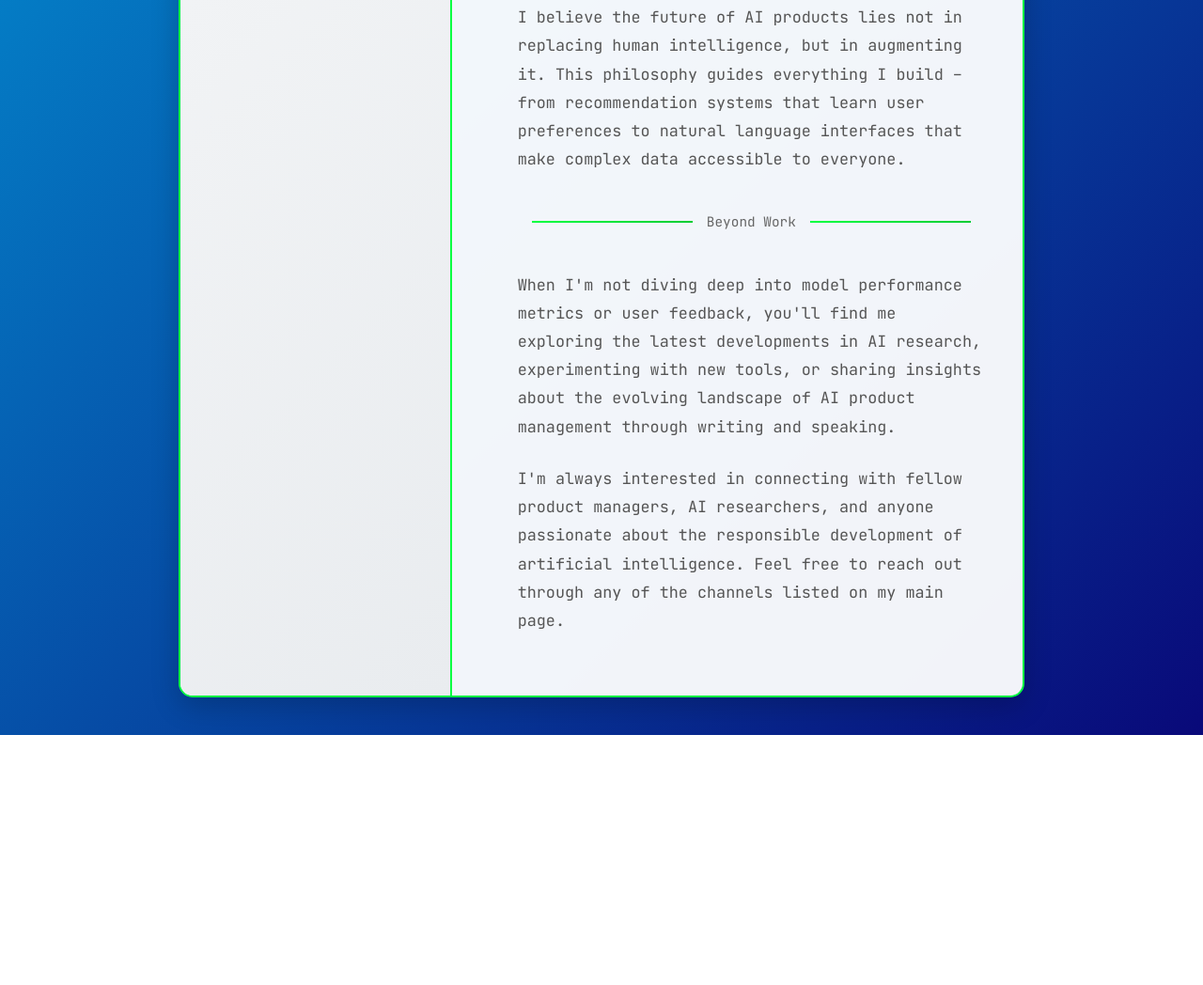
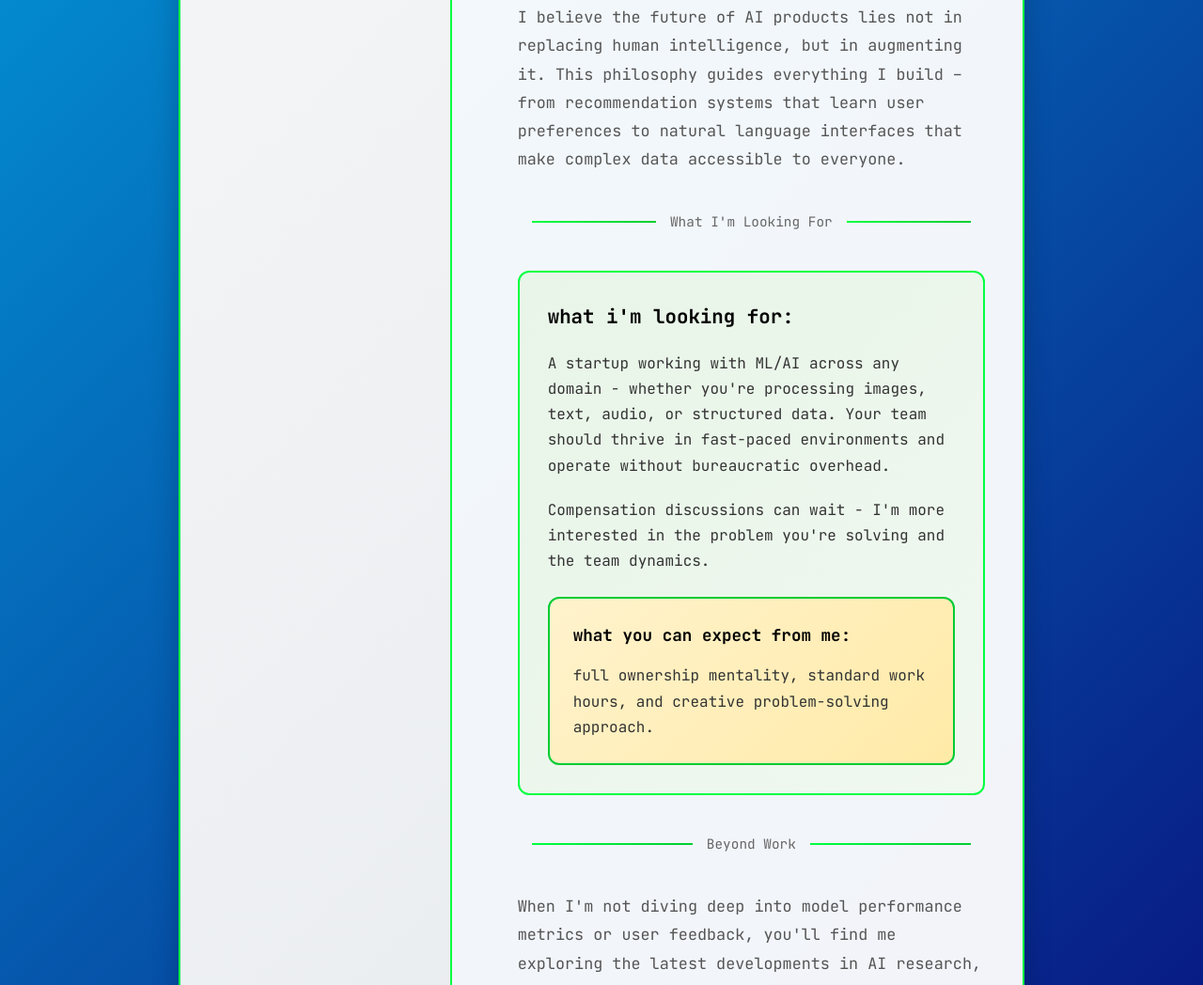
Before and after one commit to VijayaRamesh1/vijayramesh, a plain HTML site: page about.html in a window 1280 px wide. Shown: the part 1576-2624 px from the top of the page at 94% size. Before the commit the page ends 2358 px from the top, so only its background shows below. Drawn offline with Linux system fonts and the light colour scheme.

Commit message:
✨ Add "what I'm looking for" section to about page with improved ML/AI startup description
- Added new "What I'm Looking For" section with improved line about ML/AI across domains
- Included clear expectations about compensation and team dynamics
- Added styled subsection for "what you can expect from me"
- Used Option 1 (Direct & Clear) format with the enhanced ML/AI domain description
- Maintained original green design theme and responsive layout

```diff
--- a/about.html
+++ b/about.html
@@ -233,6 +233,50 @@
             margin: 0 15px;
         }
 
+        /* Looking For Section */
+        .looking-for-section {
+            background: linear-gradient(135deg, #e8f5e8, #f0f8f0);
+            border: 2px solid #00ff41;
+            border-radius: 12px;
+            padding: 30px;
+            margin: 40px 0;
+        }
+
+        .looking-for-title {
+            font-size: 1.3rem;
+            font-weight: 700;
+            color: #000;
+            margin-bottom: 20px;
+            text-transform: lowercase;
+        }
+
+        .looking-for-content {
+            color: #333;
+            line-height: 1.7;
+            margin-bottom: 20px;
+        }
+
+        .expectations-section {
+            background: linear-gradient(135deg, #fff3cd, #ffeaa7);
+            border: 2px solid #00cc33;
+            border-radius: 12px;
+            padding: 25px;
+            margin-top: 25px;
+        }
+
+        .expectations-title {
+            font-size: 1.1rem;
+            font-weight: 700;
+            color: #000;
+            margin-bottom: 15px;
+            text-transform: lowercase;
+        }
+
+        .expectations-content {
+            color: #333;
+            line-height: 1.7;
+        }
+
         /* Responsive Design */
         @media (max-width: 768px) {
             .content {
@@ -269,31 +313,31 @@
    ║ DATA ║
    ╚══╤═══╝
       │
-  ╔═══╦═══╗
+  ╔═══╧═══╗
   ║ MODEL ║
   ╚═══╤═══╝
       │
-  ╔═══╦════╗
+  ╔═══╧════╗
   ║PRODUCT║
   ╚════════╝</div>
 
                 <div class="ascii-section">    ⚡ PIPELINE ⚡
       │
-  ┌───╦───┐
+  ┌───╧───┐
   │ TRAIN │ → 🤖
   └───┬───┘
       │
-  ┌───╦───┐
+  ┌───╧───┐
   │ DEPLOY│ → 🚀
   └───────┘</div>
 
                 <div class="ascii-section">📀 METRICS 📀
       │
-  ┌───╦───┐
+  ┌───╧───┐
   │MONITOR│ → 📈
   └───┬───┘
       │
-  ┌───╦───┐
+  ┌───╧───┐
   │IMPROVE│ → 🔄
   └───────┘</div>
             </div>
@@ -362,6 +406,25 @@
                     I believe the future of AI products lies not in replacing human intelligence, but in augmenting it. This philosophy guides everything I build – from recommendation systems that learn user preferences to natural language interfaces that make complex data accessible to everyone.
                 </p>
 
+                <div class="section-divider">What I'm Looking For</div>
+
+                <div class="looking-for-section">
+                    <h3 class="looking-for-title">what i'm looking for:</h3>
+                    <p class="looking-for-content">
+                        A startup working with ML/AI across any domain - whether you're processing images, text, audio, or structured data. Your team should thrive in fast-paced environments and operate without bureaucratic overhead.
+                    </p>
+                    <p class="looking-for-content">
+                        Compensation discussions can wait - I'm more interested in the problem you're solving and the team dynamics.
+                    </p>
+
+                    <div class="expectations-section">
+                        <h4 class="expectations-title">what you can expect from me:</h4>
+                        <p class="expectations-content">
+                            full ownership mentality, standard work hours, and creative problem-solving approach.
+                        </p>
+                    </div>
+                </div>
+
                 <div class="section-divider">Beyond Work</div>
 
                 <p class="bio-text">
```
